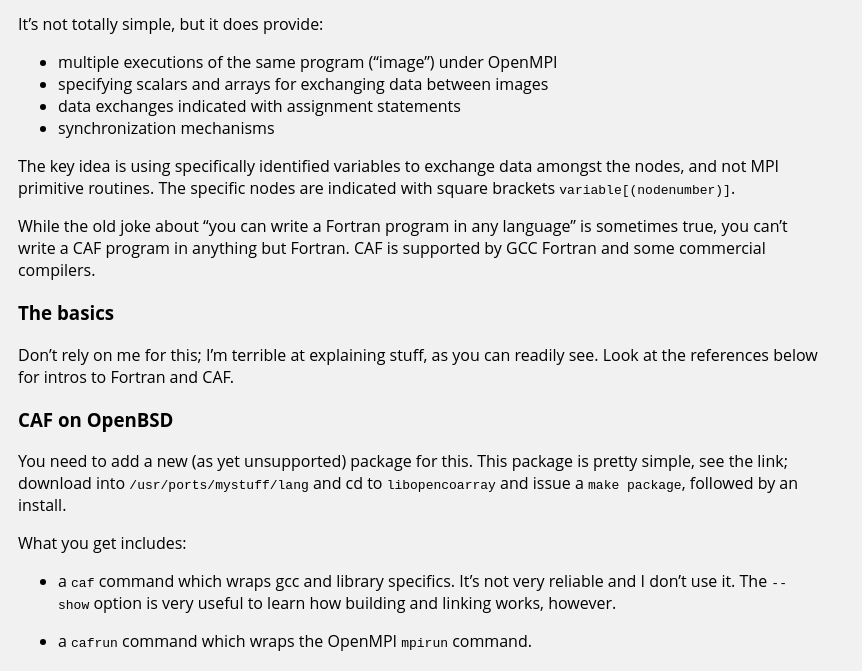
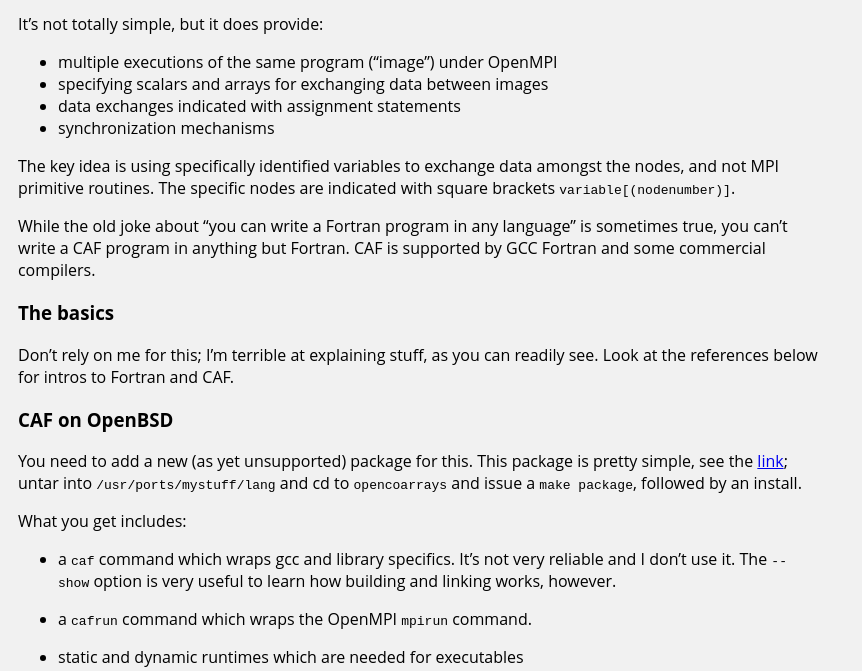
Before and after one commit to j-bm/j-bm.github.io, a plain HTML site: page on/exp4.html in a window 1280 px wide. Shown: the part 129-800 px from the top of the page, without its empty margins (0-862 px from the left). Drawn offline with Linux system fonts and the light colour scheme.

Commit message:
spelling and explanations

```diff
--- a/on/exp4.html
+++ b/on/exp4.html
@@ -41,8 +41,8 @@ to Fortran and CAF.</p>
 <h3>CAF on OpenBSD</h3>
 
 <p>You need to add a new (as yet unsupported) package for this.  This
-package is pretty simple, see the link; download into
-<code>/usr/ports/mystuff/lang</code> and cd to <code>libopencoarray</code> and issue
+package is pretty simple, see the <a href="port-opencoarrays-2.7.1.tgz" title="link">link</a>; untar into
+<code>/usr/ports/mystuff/lang</code> and cd to <code>opencoarrays</code> and issue
 a <code>make package</code>, followed by an install.</p>
 
 <p>What you get includes:</p>
```
